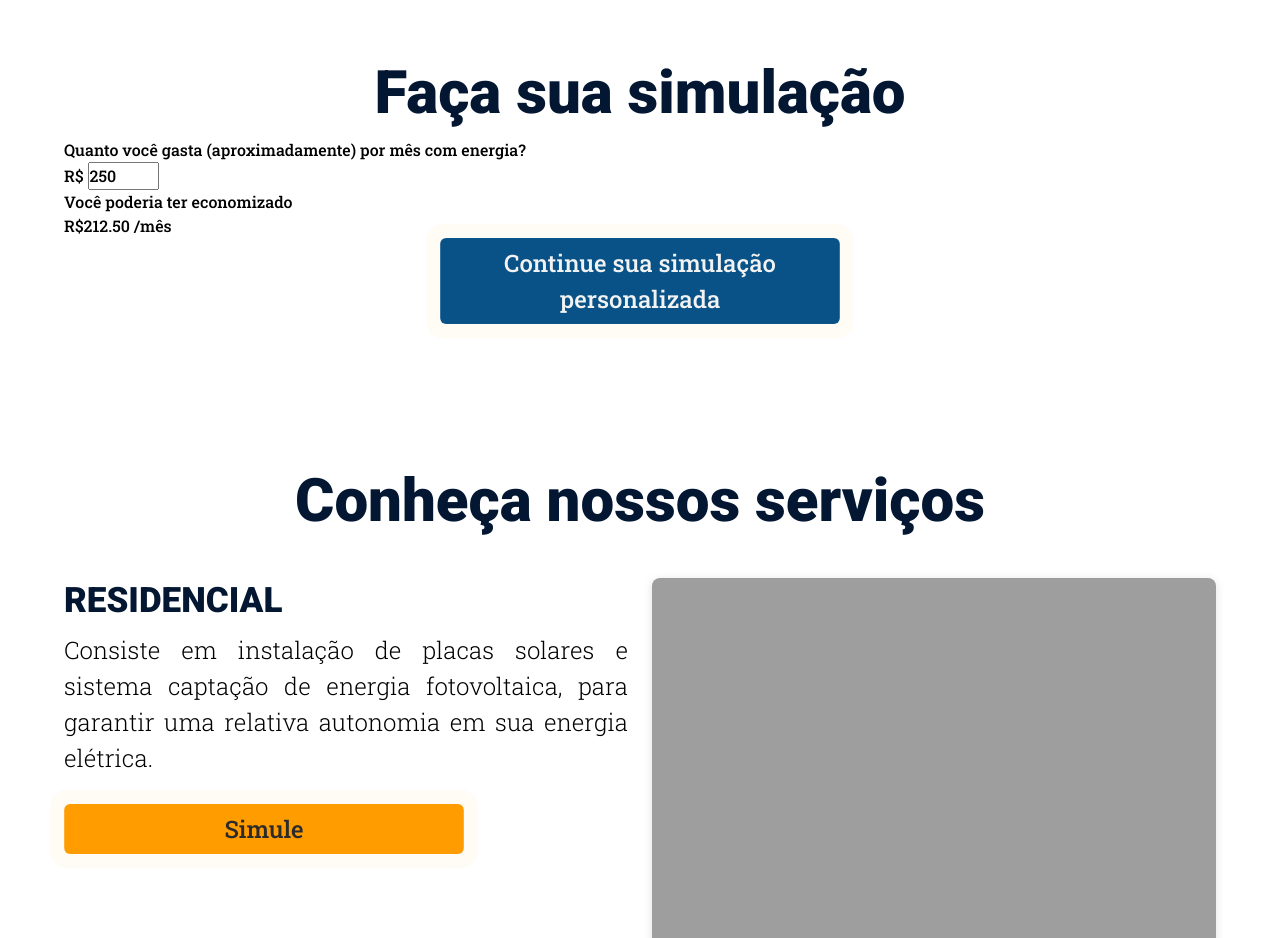
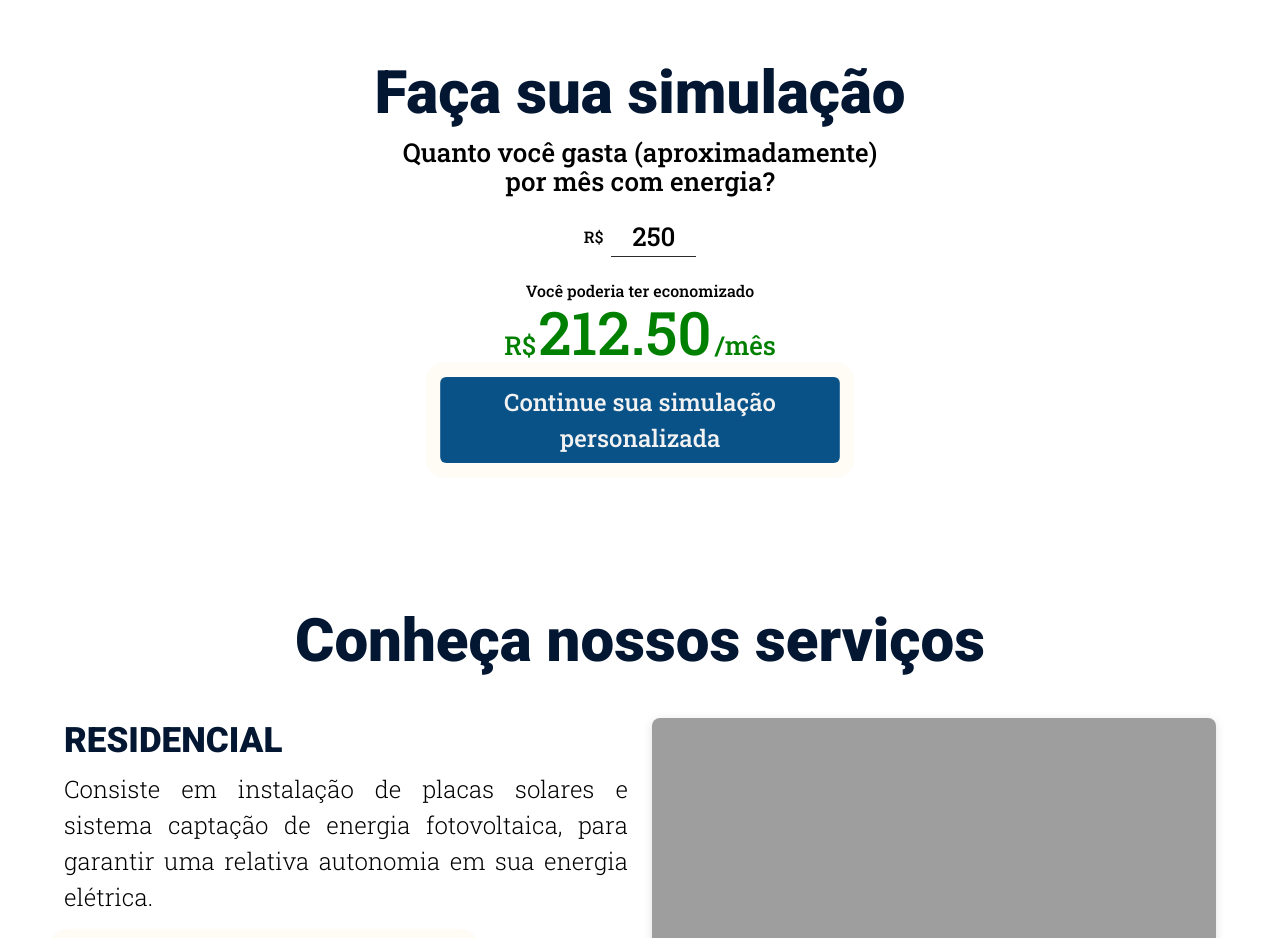
Before and after one commit to BlancDigital/sunwatts, a plain HTML site: page index.html in a window 1280 px wide. Shown: the part 840-1778 px from the top of the page. Drawn offline with Linux system fonts and the light colour scheme; the site is published under a folder, as on GitHub Pages, so addresses that start at the root find nothing.

Commit message:
added relative path to simulator.css

```diff
--- a/index.html
+++ b/index.html
@@ -55,7 +55,7 @@
     <meta name="theme-color" content="#ff9c00" />
 
     <link rel="icon" type="image/png" href="/favicon.png" />
-    <link rel="stylesheet" href="/simulator.css" />
+    <link rel="stylesheet" href="./simulator.css" />
     <!-- GOOGLE FONTS -->
     <link rel="preconnect" href="https://fonts.googleapis.com" />
     <link rel="preconnect" href="https://fonts.gstatic.com" crossorigin />
```
